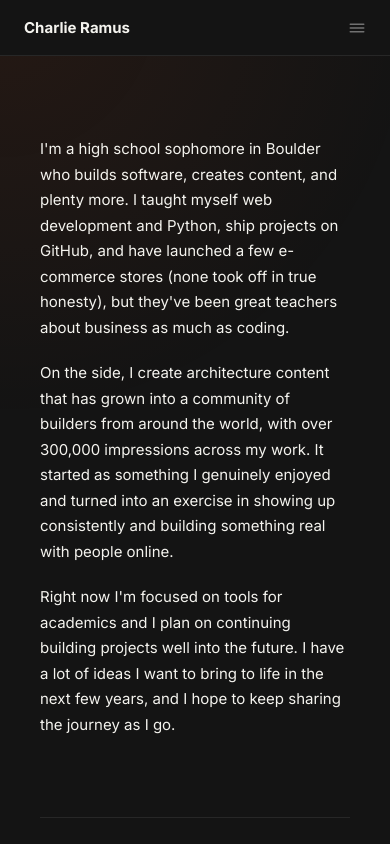
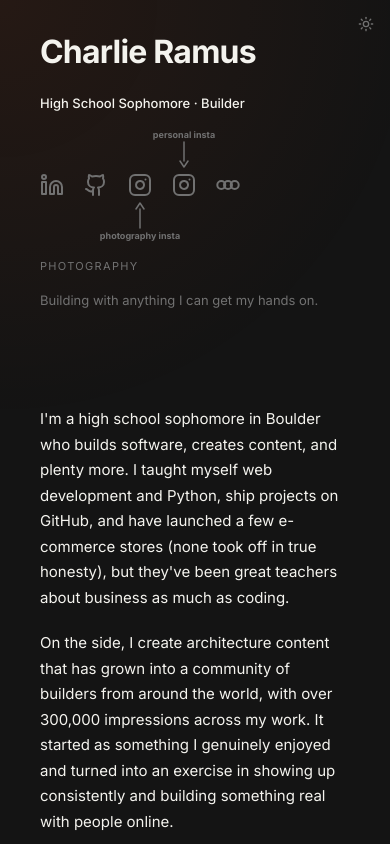
Before and after one commit to charlieramus/charlieramus.com, a Next.js app: page / in a window 390 px wide. Shown: the top 844 px of the page. Built offline with nearby package versions, Linux system fonts and the light colour scheme.

Commit message:
Update Mobile UI & Contacts

```diff
--- a/app/layout.tsx
+++ b/app/layout.tsx
@@ -3,6 +3,7 @@ import { Inter } from "next/font/google";
 import "./globals.css";
 import Providers from "@/components/providers";
 import CursorGlow from "@/components/cursor-glow";
+import ThemeToggle from "@/components/theme-toggle";
 
 const inter = Inter({
   subsets: ["latin"],
@@ -48,6 +49,7 @@ export default function RootLayout({
       <body className="bg-bg text-fg antialiased font-sans">
         <Providers>
           <CursorGlow />
+          <ThemeToggle />
           {children}
         </Providers>
       </body>
--- a/app/page.tsx
+++ b/app/page.tsx
@@ -8,7 +8,7 @@ export default function Home() {
   return (
     <div className="relative min-h-screen">
       <Sidebar />
-      <main className="md:ml-[24%] lg:ml-[30%] xl:ml-[39%] pt-14 md:pt-0">
+      <main className="md:ml-[24%] lg:ml-[30%] xl:ml-[39%] md:pt-0">
         <About />
         <div className="h-px bg-rule mx-10 md:mx-16" />
         <Experience />
--- a/components/sidebar.tsx
+++ b/components/sidebar.tsx
@@ -1,8 +1,6 @@
 "use client";
 import Link from "next/link";
-import { useTheme } from "next-themes";
-import { Sun, Moon } from "lucide-react";
-import { useState, useEffect } from "react";
+import { useState, useEffect, type ReactNode } from "react";
 
 const NAV_LINKS = [
   { href: "#about", label: "ABOUT", id: "about" },
@@ -37,7 +35,17 @@ function useActiveSection() {
   return active;
 }
 
-const socialLinks = [
+type SocialLink = { href: string; label: string; icon: ReactNode; topLabel?: string; bottomLabel?: string };
+
+const instagramIcon = (
+  <svg width="24" height="24" viewBox="0 0 24 24" fill="none" stroke="currentColor" strokeWidth="2" strokeLinecap="round" strokeLinejoin="round" aria-hidden="true">
+    <rect width="20" height="20" x="2" y="2" rx="5" ry="5"/>
+    <path d="M16 11.37A4 4 0 1 1 12.63 8 4 4 0 0 1 16 11.37z"/>
+    <line x1="17.5" x2="17.51" y1="6.5" y2="6.5"/>
+  </svg>
+);
+
+const socialLinks: SocialLink[] = [
   {
     href: "https://www.linkedin.com/in/charlie-ramus-776366398/",
     label: "LinkedIn",
@@ -61,20 +69,52 @@ const socialLinks = [
   },
   {
     href: "https://www.instagram.com/chahramii/",
-    label: "Instagram",
+    label: "Instagram Photography",
+    bottomLabel: "photography insta",
+    icon: instagramIcon,
+  },
+  {
+    href: "https://www.instagram.com/charlieramus_/",
+    label: "Instagram Personal",
+    topLabel: "personal insta",
+    icon: instagramIcon,
+  },
+  {
+    href: "https://letterboxd.com/cwramus/",
+    label: "Letterboxd",
     icon: (
       <svg width="24" height="24" viewBox="0 0 24 24" fill="none" stroke="currentColor" strokeWidth="2" strokeLinecap="round" strokeLinejoin="round" aria-hidden="true">
-        <rect width="20" height="20" x="2" y="2" rx="5" ry="5"/>
-        <path d="M16 11.37A4 4 0 1 1 12.63 8 4 4 0 0 1 16 11.37z"/>
-        <line x1="17.5" x2="17.51" y1="6.5" y2="6.5"/>
+        <circle cx="5.3" cy="12" r="4"/>
+        <circle cx="12" cy="12" r="4"/>
+        <circle cx="18.7" cy="12" r="4"/>
       </svg>
     ),
   },
-] as const;
+];
 
 function SocialRow() {
+  const n = socialLinks.length;
   return (
-    <div className="flex items-center gap-5">
+    <div
+      className="grid gap-x-5 gap-y-1"
+      style={{ gridTemplateColumns: `repeat(${n}, 24px)` }}
+    >
+      {/* Row 1 — top labels (↓ arrow points at icon below) */}
+      {socialLinks.map(({ label, topLabel }) => (
+        <div key={`top-${label}`} className="flex flex-col items-center justify-end">
+          {topLabel && (
+            <>
+              <span className="text-[9px] font-bold text-muted text-center whitespace-nowrap leading-none">{topLabel}</span>
+              <svg width="10" height="28" viewBox="0 0 10 28" fill="none" stroke="currentColor" strokeWidth="1.5" strokeLinecap="round" strokeLinejoin="round" className="text-muted mt-0.5">
+                <line x1="5" y1="1" x2="5" y2="20"/>
+                <polyline points="1,20 5,26 9,20"/>
+              </svg>
+            </>
+          )}
+        </div>
+      ))}
+
+      {/* Row 2 — icons */}
       {socialLinks.map(({ href, label, icon }) => (
         <a
           key={label}
@@ -82,38 +122,32 @@ function SocialRow() {
           target="_blank"
           rel="noopener noreferrer"
           aria-label={label}
-          className="text-muted hover:text-accent transition-colors duration-200"
+          className="flex items-center justify-center text-muted hover:text-accent transition-colors duration-200"
         >
           {icon}
         </a>
+      ))}
+
+      {/* Row 3 — bottom labels (↑ arrow points at icon above) */}
+      {socialLinks.map(({ label, bottomLabel }) => (
+        <div key={`bottom-${label}`} className="flex flex-col items-center justify-start">
+          {bottomLabel && (
+            <>
+              <svg width="10" height="28" viewBox="0 0 10 28" fill="none" stroke="currentColor" strokeWidth="1.5" strokeLinecap="round" strokeLinejoin="round" className="text-muted mb-0.5">
+                <polyline points="1,8 5,2 9,8"/>
+                <line x1="5" y1="8" x2="5" y2="27"/>
+              </svg>
+              <span className="text-[9px] font-bold text-muted text-center whitespace-nowrap leading-none">{bottomLabel}</span>
+            </>
+          )}
+        </div>
       ))}
     </div>
   );
 }
 
 export default function Sidebar() {
-  const { resolvedTheme, setTheme } = useTheme();
   const activeSection = useActiveSection();
-  const [menuOpen, setMenuOpen] = useState(false);
-  const [mounted, setMounted] = useState(false);
-
-  useEffect(() => setMounted(true), []);
-
-  function ThemeToggle({ className }: { className?: string }) {
-    return (
-      <button
-        onClick={() => setTheme(resolvedTheme === "dark" ? "light" : "dark")}
-        aria-label="Toggle color theme"
-        className={`text-muted hover:text-fg transition-colors duration-200 ${className ?? ""}`}
-      >
-        {mounted ? (
-          resolvedTheme === "dark" ? <Sun size={16} /> : <Moon size={16} />
-        ) : (
-          <span className="inline-block w-4 h-4" />
-        )}
-      </button>
-    );
-  }
 
   return (
     <>
@@ -171,75 +205,36 @@ export default function Sidebar() {
             </ul>
           </nav>
 
-          {/* Social icons + theme toggle — left aligned near bottom */}
-          <div className="flex items-center justify-start mt-8 gap-5">
-            <ThemeToggle />
+          {/* Social icons — left aligned near bottom */}
+          <div className="mt-8">
             <SocialRow />
           </div>
         </div>
       </aside>
 
-      {/* ── Mobile header ── */}
-      <header className="md:hidden fixed top-0 left-0 right-0 z-50 bg-bg border-b border-rule h-14 flex items-center justify-between px-6">
-        {/* CUSTOMIZE: name shown in mobile header */}
-        <span className="text-[15px] font-bold text-fg select-none">Charlie Ramus</span>
-        <button
-          onClick={() => setMenuOpen((o) => !o)}
-          aria-label={menuOpen ? "Close menu" : "Open menu"}
-          className="text-muted hover:text-fg transition-colors duration-200"
-        >
-          <svg
-            width="18"
-            height="18"
-            viewBox="0 0 24 24"
-            fill="none"
-            stroke="currentColor"
-            strokeWidth="2"
-            strokeLinecap="round"
-            aria-hidden="true"
-          >
-            {menuOpen ? (
-              <>
-                <line x1="18" y1="6" x2="6" y2="18" />
-                <line x1="6" y1="6" x2="18" y2="18" />
-              </>
-            ) : (
-              <>
-                <line x1="3" y1="7" x2="21" y2="7" />
-                <line x1="3" y1="12" x2="21" y2="12" />
-                <line x1="3" y1="17" x2="21" y2="17" />
-              </>
-            )}
-          </svg>
-        </button>
-      </header>
-
-      {/* ── Mobile dropdown ── */}
-      {menuOpen && (
-        <div className="md:hidden fixed top-14 left-0 right-0 z-40 bg-bg border-b border-rule px-6 py-5 flex flex-col gap-5">
-          {NAV_LINKS.map(({ href, label }) => (
-            <a
-              key={label}
-              href={href}
-              className="text-[11px] tracking-[0.12em] uppercase text-muted hover:text-fg transition-colors duration-200"
-              onClick={() => setMenuOpen(false)}
-            >
-              {label}
-            </a>
-          ))}
+      {/* ── Mobile hero (no fixed header bar) ── */}
+      <div className="md:hidden px-10 pt-8 pb-4">
+        <p className="text-[32px] font-bold text-fg leading-tight tracking-tight">
+          Charlie Ramus
+        </p>
+        <p className="text-[13px] font-medium text-fg mt-5">
+          High School Sophomore · Builder
+        </p>
+        <div className="mt-4">
+          <SocialRow />
+        </div>
+        <div className="mt-3">
           <Link
             href="/photography"
             className="text-[11px] tracking-[0.12em] uppercase text-muted hover:text-fg transition-colors duration-200"
-            onClick={() => setMenuOpen(false)}
           >
             PHOTOGRAPHY
           </Link>
-          <div className="pt-2 flex items-center justify-between border-t border-rule">
-            <SocialRow />
-            <ThemeToggle />
-          </div>
         </div>
-      )}
+        <p className="text-[13px] text-muted mt-3 leading-[1.6]">
+          Building with anything I can get my hands on.
+        </p>
+      </div>
     </>
   );
 }
--- /dev/null
+++ b/components/theme-toggle.tsx
@@ -0,0 +1,24 @@
+"use client";
+import { useTheme } from "next-themes";
+import { useState, useEffect } from "react";
+import { Sun, Moon } from "lucide-react";
+
+export default function ThemeToggle() {
+  const { resolvedTheme, setTheme } = useTheme();
+  const [mounted, setMounted] = useState(false);
+  useEffect(() => setMounted(true), []);
+
+  return (
+    <button
+      onClick={() => setTheme(resolvedTheme === "dark" ? "light" : "dark")}
+      aria-label="Toggle color theme"
+      className="fixed top-4 right-4 z-50 text-muted hover:text-fg transition-colors duration-200"
+    >
+      {mounted ? (
+        resolvedTheme === "dark" ? <Sun size={16} /> : <Moon size={16} />
+      ) : (
+        <span className="inline-block w-4 h-4" />
+      )}
+    </button>
+  );
+}
```
